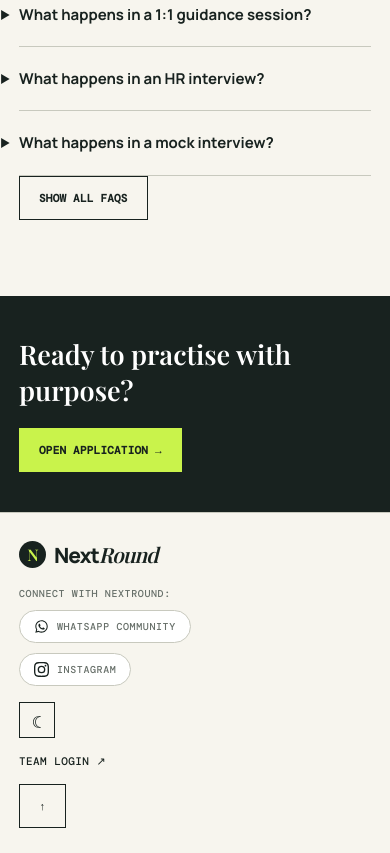
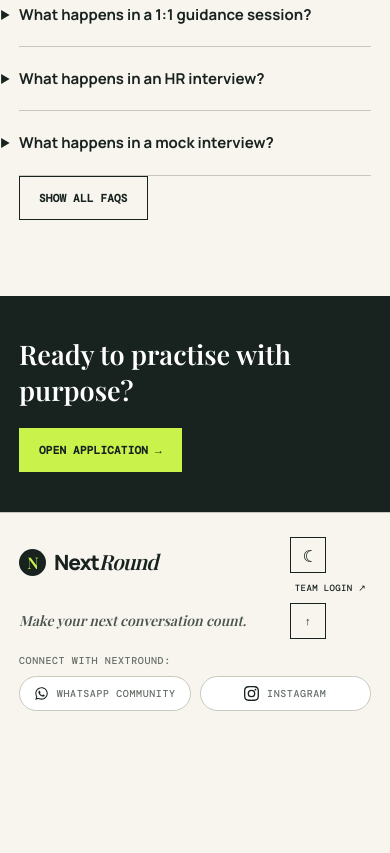
Before and after one commit to sankalpbarriar/NextRound, a plain HTML site: page index.html in a window 390 px wide. Shown: the part 7384-8237 px from the top of the page. After the commit the page ends 8119 px from the top, so only its background shows below. Drawn offline with nearby package versions, Linux system fonts and the light colour scheme; a web font is replaced by a local one.

Commit message:
minor fixes

```diff
--- a/index.html
+++ b/index.html
@@ -10,7 +10,7 @@
   <link
     href="https://fonts.googleapis.com/css2?family=DM+Mono:wght@400;500&family=Manrope:wght@400;500;600;700;800&family=Playfair+Display:ital,wght@0,600;0,700;1,600&display=swap"
     rel="stylesheet">
-  <link rel="stylesheet" href="styles.css?v=4">
+  <link rel="stylesheet" href="styles.css?v=6">
 </head>
 
 <body>
@@ -1105,11 +1105,11 @@
   </main>
 
   <footer>
-    <a class="brand" href="index.html">
+    <a class="brand footer-brand" href="index.html">
       <span class="brand-mark">N</span>
       <span>Next<span class="brand-italic">Round</span></span>
     </a>
-    <p>Make your next conversation count.</p>
+    <p class="footer-tagline">Make your next conversation count.</p>
     <div class="footer-social-links">
       <span>Connect with NextRound:</span>
       <a href="https://chat.whatsapp.com/JZfw33pT1pNBaH1wV1Wto7" target="_blank" rel="noopener noreferrer"
@@ -1129,9 +1129,11 @@
         <span>Instagram</span>
       </a>
     </div>
-    <button type="button" class="button button-outline theme-toggle" data-theme-toggle aria-label="Switch to dark mode" aria-pressed="false" title="Switch to dark mode"><svg viewBox="0 0 24 24" aria-hidden="true" focusable="false"><path d="M20.3 15.4A8.7 8.7 0 0 1 8.6 3.7 8.8 8.8 0 1 0 20.3 15.4Z"/></svg></button>
-    <a class="admin-link" href="admin.html">Team login ↗</a>
-    <a class="button button-outline footer-top-link" href="#top" aria-label="Back to top" title="Back to top">↑</a>
+    <div class="footer-actions">
+      <button type="button" class="button button-outline theme-toggle" data-theme-toggle aria-label="Switch to dark mode" aria-pressed="false" title="Switch to dark mode"><svg viewBox="0 0 24 24" aria-hidden="true" focusable="false"><path d="M20.3 15.4A8.7 8.7 0 0 1 8.6 3.7 8.8 8.8 0 1 0 20.3 15.4Z"/></svg></button>
+      <a class="admin-link footer-admin-link" href="admin.html">Team login ↗</a>
+      <a class="button button-outline footer-top-link" href="#top" aria-label="Back to top" title="Back to top">↑</a>
+    </div>
   </footer>
 
   <div class="modal" id="adminModal">
--- a/styles.css
+++ b/styles.css
@@ -1638,6 +1638,13 @@ footer p {
   flex-wrap: wrap;
 }
 
+.footer-actions {
+  display: flex;
+  align-items: center;
+  gap: 12px;
+  flex: 0 0 auto;
+}
+
 .footer-social-links span {
   font: 500 10px "DM Mono", monospace;
   letter-spacing: .06em;
@@ -3007,6 +3014,15 @@ body.admin-route .toast-container {
   background: #788b4c;
 }
 
+:root[data-theme="dark"] .feedback-rating-badge {
+  background: #222b26;
+  color: #f4f5f0;
+}
+
+:root[data-theme="dark"] .feedback-side p {
+  color: #c2cbc4;
+}
+
 :root[data-theme="dark"] .hero-text,
 :root[data-theme="dark"] .feedback-body,
 :root[data-theme="dark"] .student-meta,
@@ -3181,6 +3197,104 @@ body.admin-route .toast-container {
 :root[data-theme="dark"] .theme-toggle::before {
   content: "\2600";
   font-size: 16px;
+}
+
+@media (max-width: 900px) {
+  footer {
+    justify-content: center;
+    gap: 18px 24px;
+    padding: 30px 24px;
+  }
+
+  .footer-tagline {
+    text-align: center;
+  }
+
+  .footer-social-links {
+    flex: 1 1 100%;
+    justify-content: center;
+  }
+
+  .footer-actions {
+    justify-content: center;
+  }
+}
+
+@media (max-width: 680px) {
+  footer {
+    display: grid;
+    grid-template-columns: minmax(0, 1fr) auto;
+    align-items: center;
+    gap: 15px 12px;
+    padding: 24px 19px;
+  }
+
+  .footer-brand {
+    grid-column: 1;
+    grid-row: 1;
+  }
+
+  footer .footer-tagline {
+    display: block;
+    grid-column: 1;
+    grid-row: 2;
+    font-size: 14px;
+    text-align: left;
+  }
+
+  .footer-social-links {
+    grid-column: 1 / -1;
+    display: grid;
+    grid-template-columns: repeat(2, minmax(0, 1fr));
+    align-items: stretch;
+    gap: 9px;
+  }
+
+  .footer-social-links > span {
+    grid-column: 1 / -1;
+  }
+
+  .footer-social-btn {
+    min-width: 0;
+    justify-content: center;
+    padding: 9px 8px;
+    font-size: 9px;
+  }
+
+  .footer-actions {
+    grid-column: 2;
+    grid-row: 1 / span 2;
+    display: grid;
+    grid-template-columns: 36px 36px;
+    align-items: center;
+    justify-items: center;
+    gap: 9px;
+  }
+
+  .footer-actions .footer-admin-link {
+    grid-column: 1 / -1;
+    white-space: nowrap;
+    font-size: 9px;
+  }
+
+  .footer-actions .theme-toggle,
+  .footer-actions .footer-top-link {
+    width: 36px;
+    height: 36px;
+    min-width: 36px;
+    padding: 0;
+    justify-content: center;
+  }
+}
+
+@media (max-width: 360px) {
+  .footer-social-links {
+    grid-template-columns: 1fr;
+  }
+
+  .footer-social-links > span {
+    grid-column: 1;
+  }
 }
 
 @media (max-width: 680px) {
```
Also changed, not shown: apply.html (+1 -1 lines).
